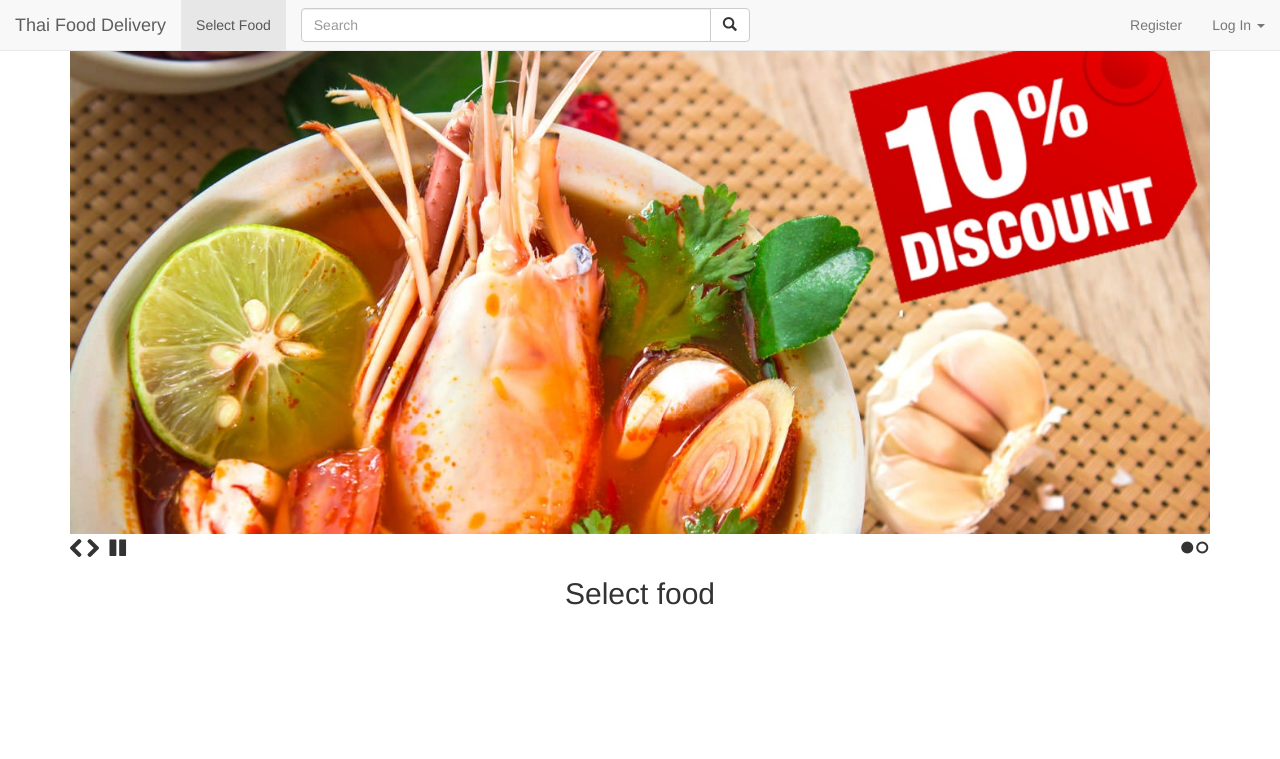
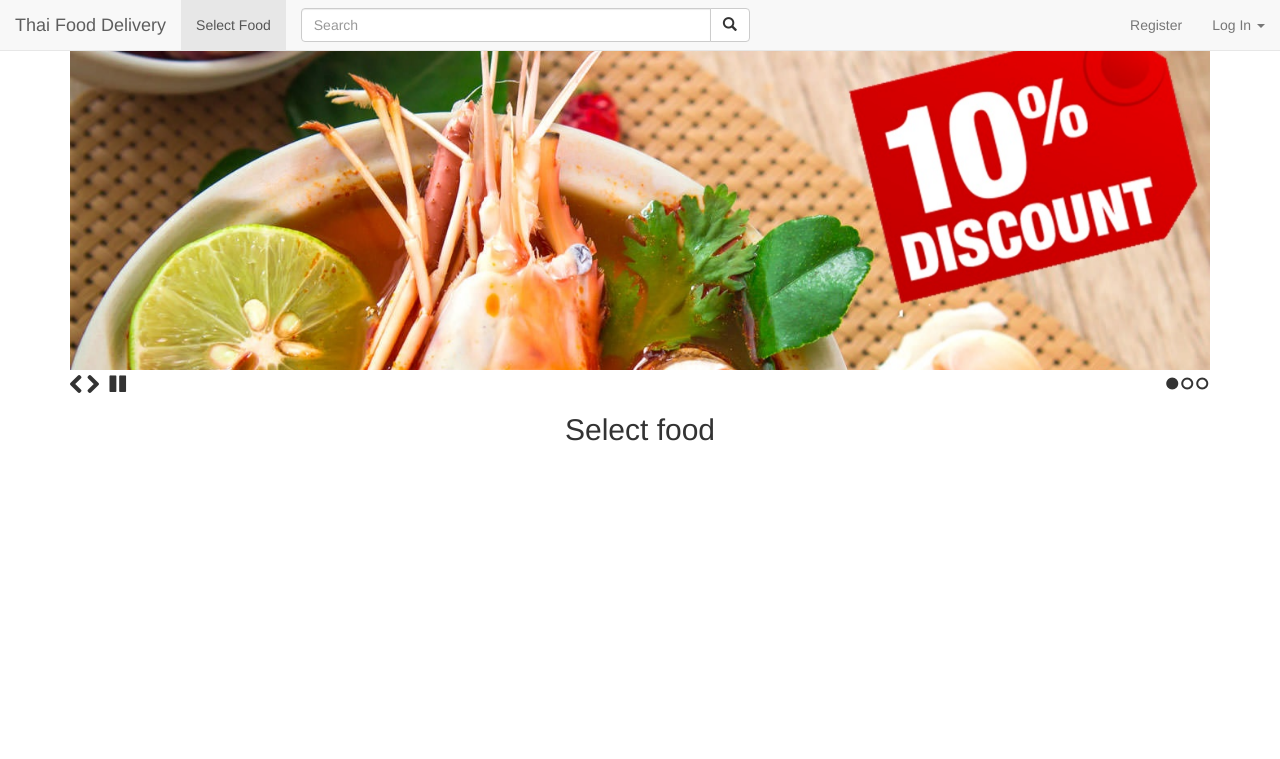
Before and after one commit to gamertense/MiniProject, a PHP site: page /food.php in a window 1280 px wide. Shown: the top 759 px of the page. Run offline with PHP 8.4, Linux system fonts and the light colour scheme; grey boxes labelled with a size stand in for pictures from a placeholder-image service; data that the repository does not hold is empty; some libraries are stand-ins or nearby versions.

Commit message:
Update for promotion slideshow

```diff
--- a/food.php
+++ b/food.php
@@ -23,7 +23,8 @@ if (isset($_POST['Register'])) {
 <div class="container">
     <div id="slides">
         <img src="images/promo1.jpg">
-        <img src="http://placehold.it/940x528">
+        <img src="images/promo2.jpg">
+        <img src="images/promo3.png">
     </div>
 </div>
 
@@ -99,8 +100,8 @@ if (isset($_POST['Register'])) {
 
     function slideShow() {
         $("#slides").slidesjs({
-            width: 940,
-            height: 440, //Original 528
+            width: 740, //Original 940
+            height: 240, //Original 528
             play: {
                 active: true,
                 auto: true,
--- a/index.php
+++ b/index.php
@@ -23,7 +23,7 @@ body,h1,h2,h3,h4,h5,h6 {font-family: "Amatic SC"}
   <div class="w3-bar w3-xlarge w3-black w3-opacity w3-hover-opacity-off" id="myNavbar">
     <a href="index.php" class="w3-bar-item w3-button">HOME</a>
     <a href="food.php" class="w3-bar-item w3-button">MENU</a>
-    <a href="#promotion" class="w3-bar-item w3-button">PROMOTION</a>
+    <a href="food.php" class="w3-bar-item w3-button">PROMOTION</a>
     <a href="#googleMap" class="w3-bar-item w3-button">CONTACT US</a>
   </div>
 </div>
```
Also changed, not shown: images/promo2.jpg (added), images/promo3.png (added).
